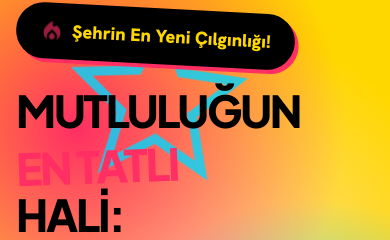
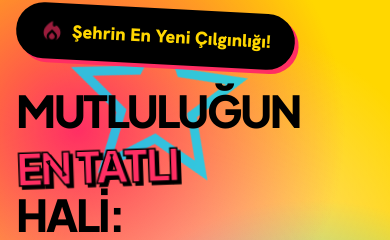
Before and after one commit to hamzakyb/berlinerwaffle-cappadoccia, a Next.js app: page / in a window 390 px wide. Shown: the part 124-364 px from the top of the page. Built offline with nearby package versions, Linux system fonts and the light colour scheme.

Commit message:
Apply custom-stroke-pink and drop-shadow to En Tatlı text on both mobile and desktop responsive views

```diff
--- a/src/app/globals.css
+++ b/src/app/globals.css
@@ -175,11 +175,15 @@ body {
     font-size: 120px;
 }
 
+.custom-stroke-pink {
+    -webkit-text-stroke: 1.5px #000;
+}
+
 @media (min-width: 768px) {
     .hero-bg-icon {
         font-size: 550px;
     }
-    .desktop-text-stroke-pink {
+    .custom-stroke-pink {
         -webkit-text-stroke: 2px #000;
     }
 }
--- a/src/components/Hero.tsx
+++ b/src/components/Hero.tsx
@@ -32,7 +32,7 @@ export default function Hero() {
           <h1 className="font-display-lg text-[44px] leading-[44px] sm:text-[60px] sm:leading-[60px] md:text-[100px] md:leading-[90px] font-extrabold text-black tracking-tighter uppercase">
             <span className="whitespace-nowrap">Mutluluğun</span><br />
             <span
-              className="text-strawberry-pop block my-2 -rotate-2 md:drop-shadow-[4px_4px_0px_#000] desktop-text-stroke-pink"
+              className="text-strawberry-pop block my-2 -rotate-2 drop-shadow-[3px_3px_0px_#000] md:drop-shadow-[4px_4px_0px_#000] custom-stroke-pink"
             >
               En Tatlı
             </span>
```
